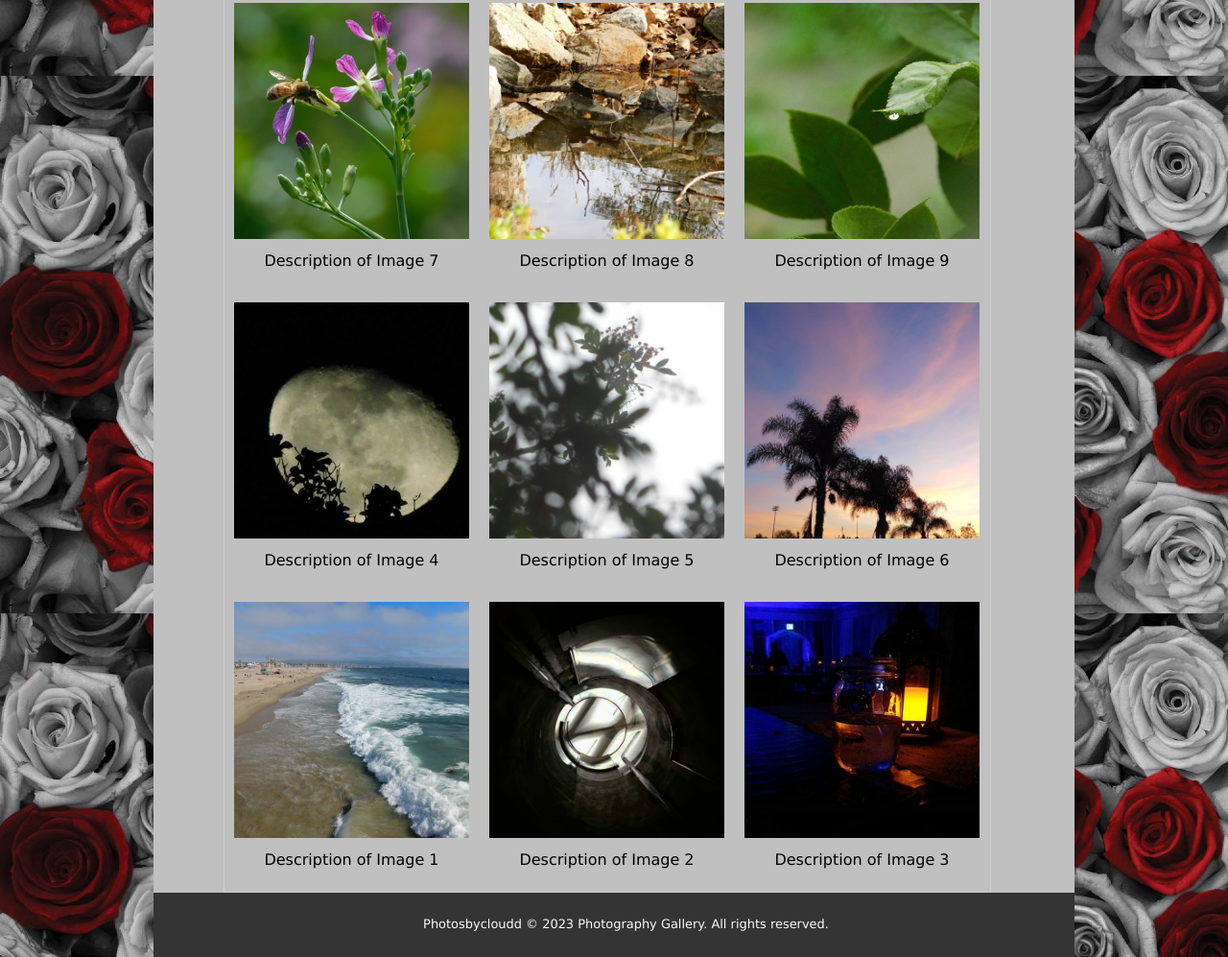
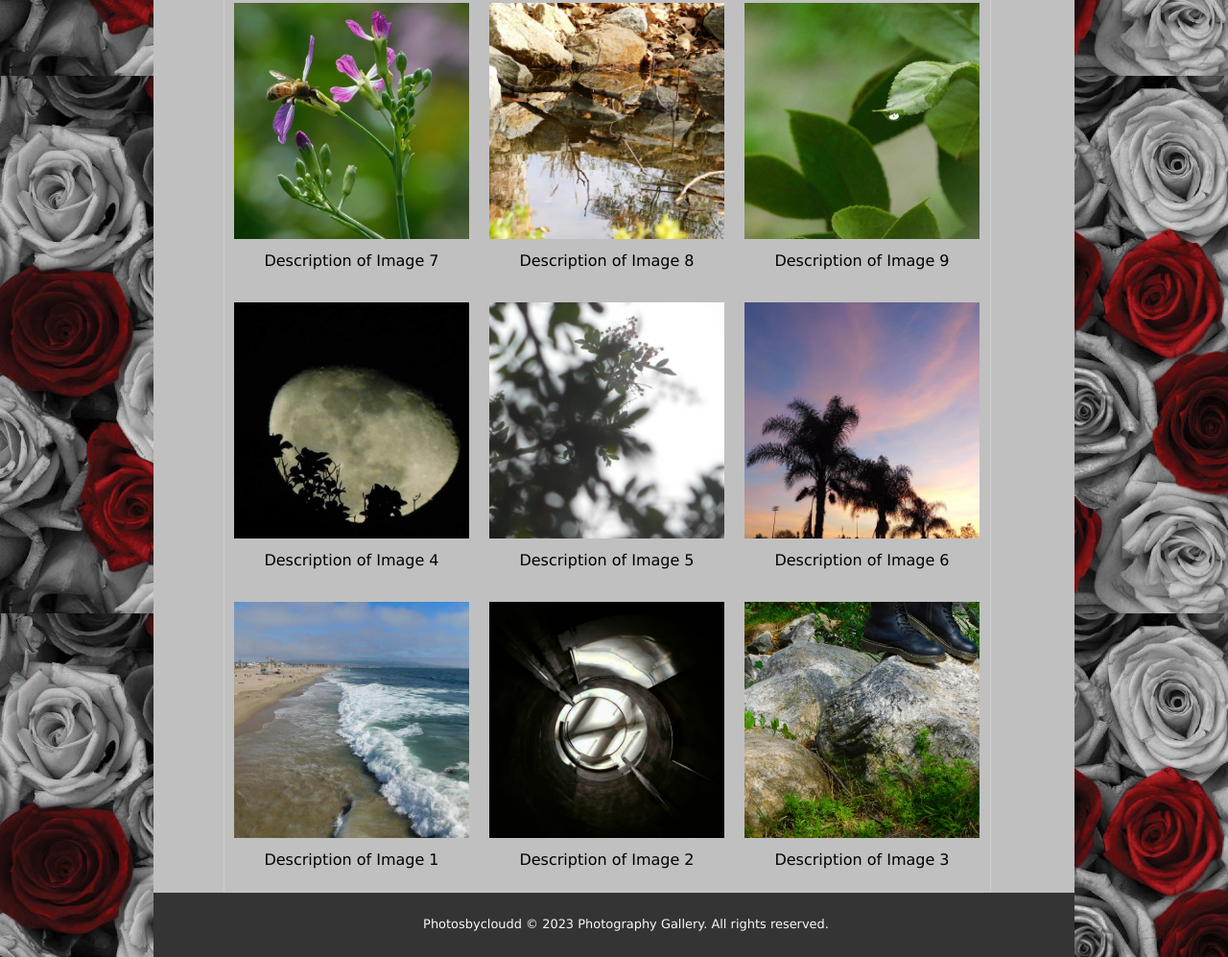
Before and after one commit to SilverAlyx/CIS162-Project-2, a plain HTML site: page gallery.html in a window 1280 px wide. Shown: the part 481-1478 px from the top of the page at 96% size. Drawn offline with Linux system fonts and the light colour scheme.

Commit message:
Update gallery.html

```diff
--- a/gallery.html
+++ b/gallery.html
@@ -34,8 +34,8 @@
       <div class="desc">Description of Image 2</div>
     </div>
     <div class="gallery">
-      <a href="Image10.jpg">
-        <img src="Image10.jpg" alt="Image 3">
+      <a href="image26.jpg">
+        <img src="image26.jpg" alt="Image 3">
       </a>
       <div class="desc">Description of Image 3</div>
     </div>
```
